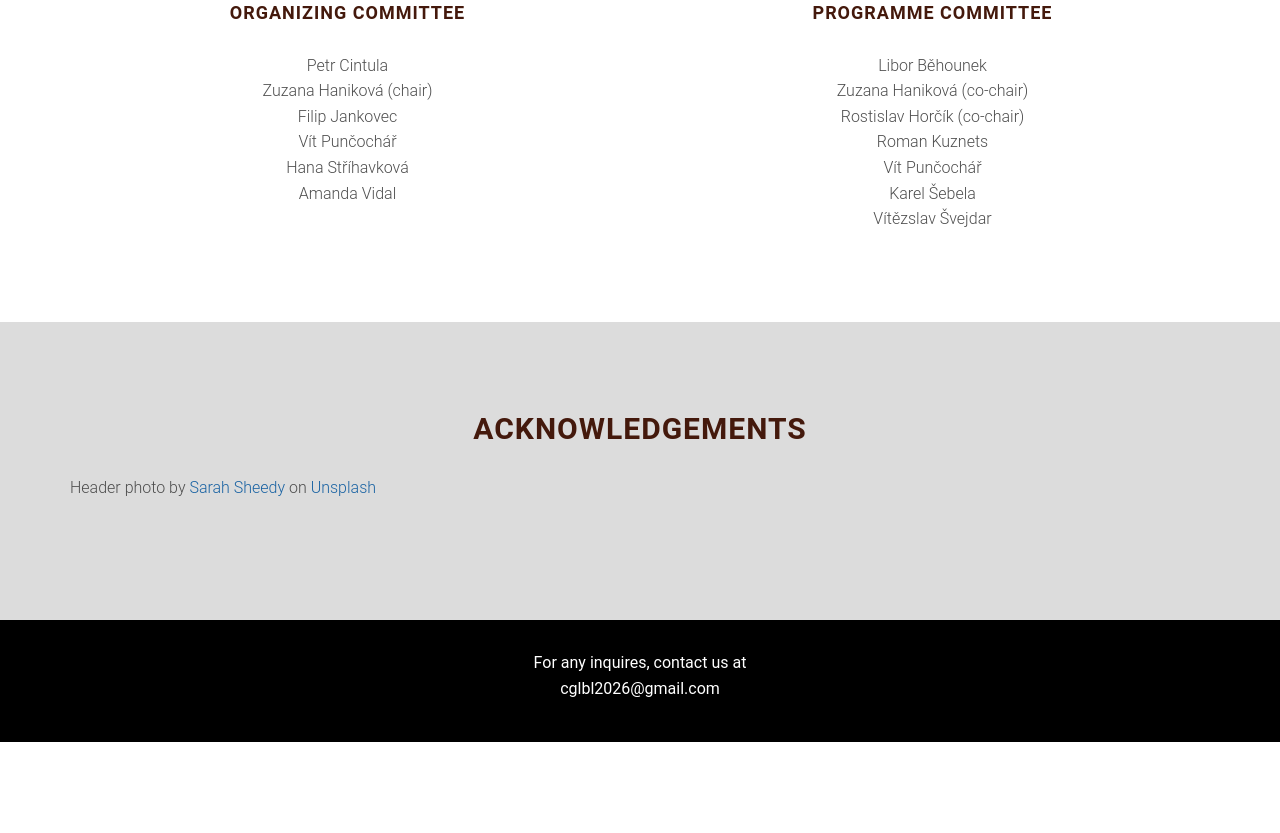
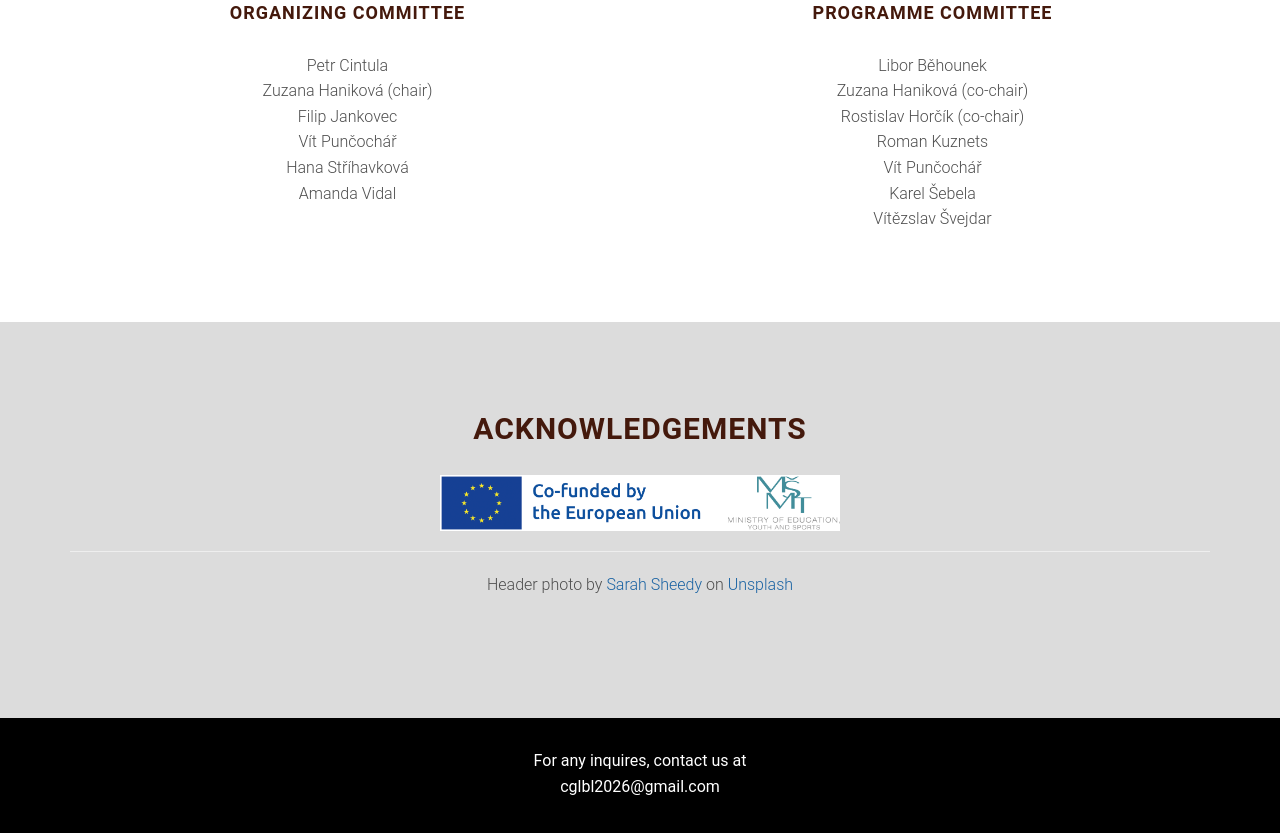
Before and after one commit to cglbl2026/cglbl2026.github.io, a website: page index.html in a window 1280 px wide. Shown: the part 2614-3447 px from the top of the page. Before the commit the page ends 3356 px from the top, so only its background shows below. Drawn offline with Linux system fonts and the light colour scheme; a web font is replaced by a local one.

Commit message:
Update index.html

```diff
--- a/index.html
+++ b/index.html
@@ -294,14 +294,17 @@ TBA
     </section>
 
 
-    <section id="ack" class="section photos bg-dark">
+   <section id="ack" class="section photos bg-dark">
 
             <div class="container">
                 <div class="row">
-                    <div class="col-sm-12">
+                    <div class="col-sm-12" style="text-align: center">
 
                         <h2 class="section-title">Acknowledgements</h2>
-
+                        <img src="assets/images/EU_MSMT_logo.jpg" style="
+                        width:400px;" ></img>
+                        <br>
+                        <hr>
                         <p>
                         Header photo by <a href="https://unsplash.com/@cestmoisheedy?utm_source=unsplash&utm_medium=referral&utm_content=creditCopyText">Sarah Sheedy</a> on <a href="https://unsplash.com/photos/the-sun-is-setting-over-a-city-skyline-tFHYIBbK7Ok?utm_source=unsplash&utm_medium=referral&utm_content=creditCopyText">Unsplash</a>
 
```
